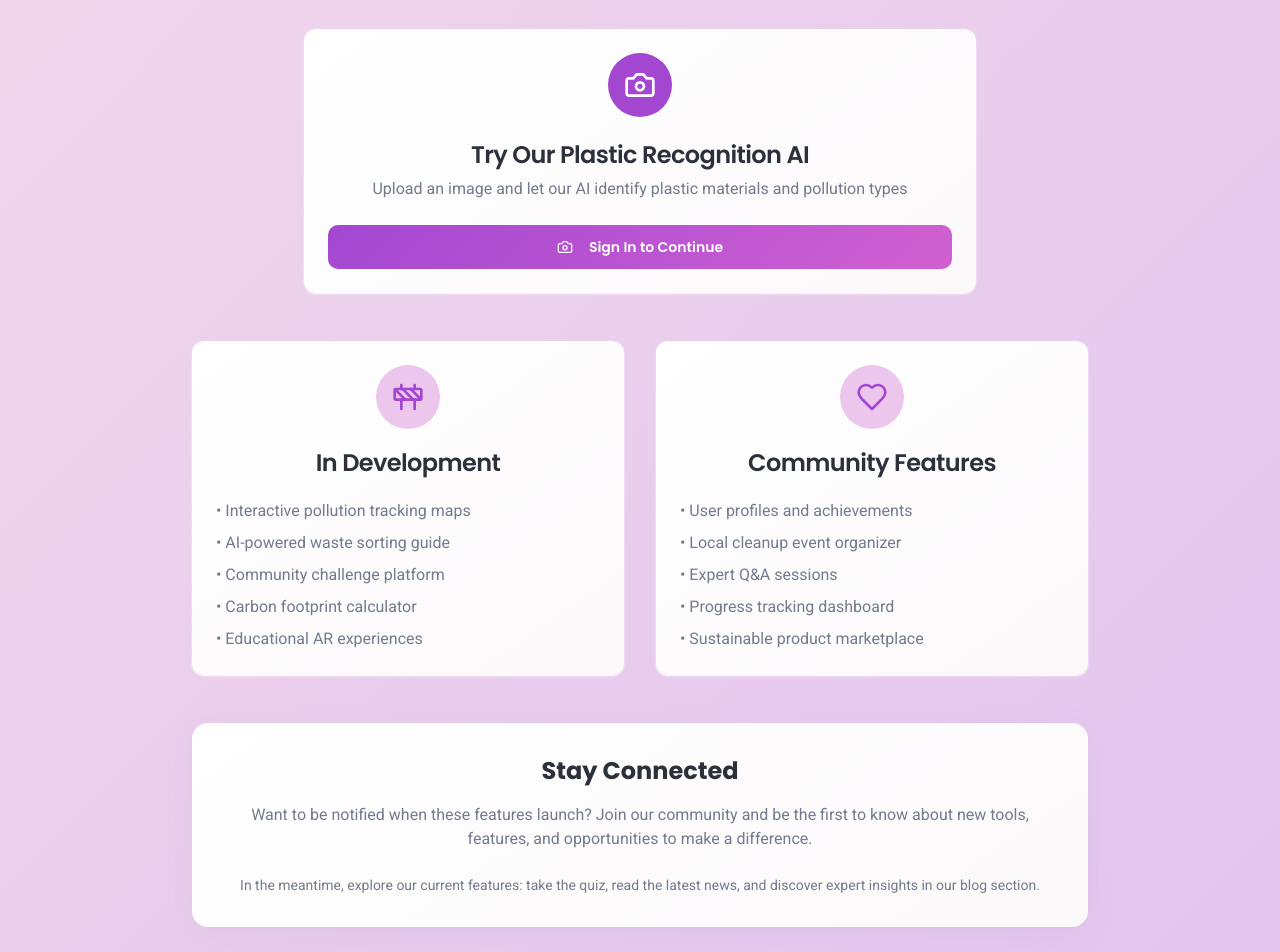
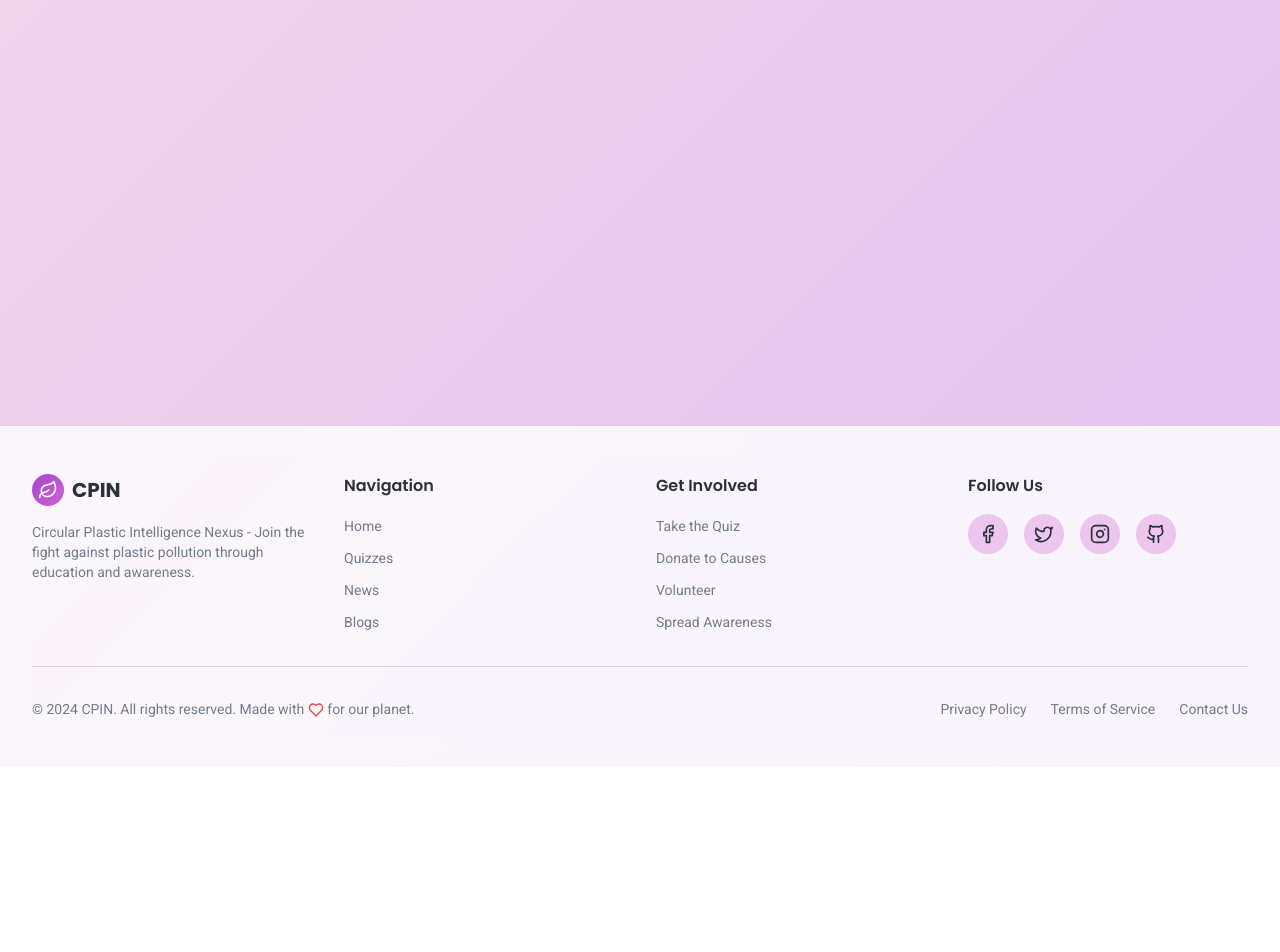
Before and after one commit to Coder-philosopher/cpin-awareness-hub, a React (Vite) app: page /explore in a window 1280 px wide. Shown: the part 440-1392 px from the top of the page. After the commit the page ends 1207 px from the top, so only its background shows below. Built offline with nearby package versions, Linux system fonts and the light colour scheme.

Commit message:
Reverted to commit 8160c0b11cabf74f7904f06f738576633daf006d

```diff
--- a/src/pages/Explore.tsx
+++ b/src/pages/Explore.tsx
@@ -1,262 +1,90 @@
 import React, { useState } from 'react';
-import { Card, CardHeader, CardTitle, CardContent } from '@/components/ui/card';
 import { Button } from '@/components/ui/button';
 import { Input } from '@/components/ui/input';
 import { Label } from '@/components/ui/label';
 import { Dialog, DialogContent, DialogHeader, DialogTitle, DialogTrigger } from '@/components/ui/dialog';
-import { Rocket, Construction, Heart, Camera, Upload, Loader2 } from 'lucide-react';
+import { Loader2, Upload } from 'lucide-react';
 import { toast } from 'sonner';
 
 const Explore = () => {
-  const [isAuthDialogOpen, setIsAuthDialogOpen] = useState(false);
-  const [isImageDialogOpen, setIsImageDialogOpen] = useState(false);
-  const [username, setUsername] = useState('');
-  const [password, setPassword] = useState('');
-  const [isAuthenticated, setIsAuthenticated] = useState(false);
-  const [selectedFile, setSelectedFile] = useState<File | null>(null);
-  const [isLoading, setIsLoading] = useState(false);
-  const [predictionResult, setPredictionResult] = useState<any>(null);
+  const [isAuthOpen, setAuthOpen] = useState(false);
+  const [isImageOpen, setImageOpen] = useState(false);
+  const [auth, setAuth] = useState({ user: '', pass: '' });
+  const [authenticated, setAuthenticated] = useState(false);
+  const [file, setFile] = useState(null);
+  const [loading, setLoading] = useState(false);
+  const [result, setResult] = useState(null);
 
   const handleAuth = () => {
-    if (username === 'admin@cpin' && password === 'admin@cpin') {
-      setIsAuthenticated(true);
-      setIsAuthDialogOpen(false);
-      setIsImageDialogOpen(true);
-      toast.success('Authentication successful!');
-    } else {
-      toast.error('Invalid credentials. Please use correct username and password.');
-    }
-  };
-
-  const handleFileSelect = (event: React.ChangeEvent<HTMLInputElement>) => {
-    const file = event.target.files?.[0];
-    if (file) {
-      setSelectedFile(file);
-      setPredictionResult(null);
-    }
+    if (auth.user === 'admin@cpin' && auth.pass === 'admin@cpin') {
+      setAuthenticated(true);
+      setAuthOpen(false);
+      setImageOpen(true);
+      toast.success('Authenticated!');
+    } else toast.error('Invalid credentials.');
   };
 
   const handlePredict = async () => {
-    if (!selectedFile) {
-      toast.error('Please select an image first');
-      return;
-    }
-
-    setIsLoading(true);
+    if (!file) return toast.error('Select image first.');
+    setLoading(true);
     try {
-      const formData = new FormData();
-      formData.append('image', selectedFile);
-
-      const response = await fetch('https://dgjdxuzikyergbowsie-model139.hf.space/predict/', {
+      const form = new FormData();
+      form.append('image', file);
+      const res = await fetch('https://dgjdxuzikyergbowsie-model139.hf.space/predict', {
         method: 'POST',
-        headers: {
-          'Authorization': 'Bearer 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'
-        },
-        body: formData
+        body: form
       });
-
-      if (!response.ok) {
-        throw new Error('Prediction failed');
-      }
-
-      const result = await response.json();
-      setPredictionResult(result);
-      toast.success('Plastic recognition completed!');
-    } catch (error) {
-      toast.error('Failed to analyze image. Please try again.');
-      console.error('Prediction error:', error);
+      if (!res.ok) throw new Error(await res.text());
+      const json = await res.json();
+      setResult(json);
+      toast.success('Analysis complete!');
+    } catch {
+      toast.error('Failed to analyze image.');
     } finally {
-      setIsLoading(false);
+      setLoading(false);
     }
   };
 
   return (
-    <div className="min-h-screen py-20 px-4 sm:px-6 lg:px-8">
-      <div className="max-w-4xl mx-auto text-center">
-        <div className="mb-12">
-          <div className="w-24 h-24 bg-button-gradient rounded-full flex items-center justify-center mx-auto mb-6 shadow-card animate-float">
-            <Rocket className="w-12 h-12 text-white" />
-          </div>
-          <h1 className="text-4xl md:text-5xl font-heading font-bold text-foreground mb-6">
-            Advanced Features Coming Soon!
-          </h1>
-          <p className="text-lg text-muted-foreground max-w-2xl mx-auto">
-            We're working hard to bring you exciting new features that will enhance your
-            experience with CPIN and help make an even bigger impact in the fight against plastic pollution.
-          </p>
-        </div>
-
-        {/* Plastic Recognition Feature */}
-        <div className="mb-12">
-          <Card className="bg-card-gradient shadow-card border-0 max-w-2xl mx-auto">
-            <CardHeader>
-              <div className="w-16 h-16 bg-primary rounded-full flex items-center justify-center mx-auto mb-4">
-                <Camera className="w-8 h-8 text-white" />
-              </div>
-              <CardTitle className="font-heading text-2xl">Try Our Plastic Recognition AI</CardTitle>
-              <p className="text-muted-foreground">
-                Upload an image and let our AI identify plastic materials and pollution types
-              </p>
-            </CardHeader>
-            <CardContent>
-              <Dialog open={isAuthDialogOpen} onOpenChange={setIsAuthDialogOpen}>
+    <div className="min-h-screen px-4 py-20 flex justify-center">
+      <Dialog open={isAuthOpen} onOpenChange={setAuthOpen}>
         <DialogTrigger asChild>
-                  <Button
-                    variant="hero"
-                    size="lg"
-                    className="w-full"
-                    onClick={() => {
-                      if (isAuthenticated) {
-                        setIsImageDialogOpen(true);
-                      } else {
-                        setIsAuthDialogOpen(true);
-                      }
-                    }}
-                  >
-                    <Camera className="w-5 h-5 mr-2" />
-                    {isAuthenticated ? 'Upload Image' : 'Sign In to Continue'}
+          <Button onClick={() => authenticated ? setImageOpen(true) : setAuthOpen(true)}>
+            Upload Image
           </Button>
         </DialogTrigger>
-                <DialogContent className="sm:max-w-md">
+        <DialogContent>
           <DialogHeader>
-                    <DialogTitle>Sign In Required</DialogTitle>
+            <DialogTitle>Sign In</DialogTitle>
           </DialogHeader>
           <div className="space-y-4">
-                    <div>
-                      <Label htmlFor="username">Username</Label>
-                      <Input
-                        id="username"
-                        placeholder="Enter username"
-                        value={username}
-                        onChange={(e) => setUsername(e.target.value)}
-                      />
-                    </div>
-                    <div>
-                      <Label htmlFor="password">Password</Label>
-                      <Input
-                        id="password"
-                        type="password"
-                        placeholder="Enter password"
-                        value={password}
-                        onChange={(e) => setPassword(e.target.value)}
-                      />
-                    </div>
-                    <Button onClick={handleAuth} className="w-full">
-                      Sign In
-                    </Button>
+            <Label>Username</Label>
+            <Input value={auth.user} onChange={e => setAuth({ ...auth, user: e.target.value })} />
+            <Label>Password</Label>
+            <Input type="password" value={auth.pass} onChange={e => setAuth({ ...auth, pass: e.target.value })} />
+            <Button onClick={handleAuth}>Sign In</Button>
           </div>
         </DialogContent>
       </Dialog>
 
-              {/* Image Upload Dialog */}
-              <Dialog open={isImageDialogOpen} onOpenChange={setIsImageDialogOpen}>
-                <DialogContent className="sm:max-w-lg">
+      <Dialog open={isImageOpen} onOpenChange={setImageOpen}>
+        <DialogContent>
           <DialogHeader>
             <DialogTitle>Plastic Recognition AI</DialogTitle>
           </DialogHeader>
           <div className="space-y-4">
-                    <div>
-                      <Label htmlFor="image-upload">Select Image</Label>
-                      <Input
-                        id="image-upload"
-                        type="file"
-                        accept="image/*"
-                        onChange={handleFileSelect}
-                        className="cursor-pointer"
-                      />
-                    </div>
-
-                    {selectedFile && (
-                      <div className="text-sm text-muted-foreground">
-                        Selected: {selectedFile.name}
-                      </div>
-                    )}
-
-                    <Button
-                      onClick={handlePredict}
-                      disabled={!selectedFile || isLoading}
-                      className="w-full"
-                    >
-                      {isLoading ? (
-                        <>
-                          <Loader2 className="w-4 h-4 mr-2 animate-spin" />
-                          Analyzing...
-                        </>
-                      ) : (
-                        <>
-                          <Upload className="w-4 h-4 mr-2" />
-                          Analyze Image
-                        </>
-                      )}
+            <Label>Select Image</Label>
+            <Input type="file" accept="image/*" onChange={e => setFile(e.target.files?.[0])} />
+            <Button onClick={handlePredict} disabled={!file || loading}>
+              {loading ? <Loader2 className="animate-spin" /> : <Upload />}
+              {loading ? 'Analyzing...' : 'Analyze Image'}
             </Button>
-
-                    {predictionResult && (
-                      <div className="mt-4 p-4 bg-accent/10 rounded-lg">
-                        <h4 className="font-semibold mb-2">Analysis Result:</h4>
-                        <pre className="text-sm whitespace-pre-wrap">
-                          {JSON.stringify(predictionResult, null, 2)}
-                        </pre>
-                      </div>
+            {result && (
+              <pre className="mt-4">{JSON.stringify(result, null, 2)}</pre>
             )}
           </div>
         </DialogContent>
       </Dialog>
-            </CardContent>
-          </Card>
-        </div>
-
-        <div className="grid grid-cols-1 md:grid-cols-2 gap-8 mb-12">
-          <Card className="bg-card-gradient shadow-card border-0">
-            <CardHeader>
-              <div className="w-16 h-16 bg-accent rounded-full flex items-center justify-center mx-auto mb-4">
-                <Construction className="w-8 h-8 text-primary" />
-              </div>
-              <CardTitle className="font-heading">In Development</CardTitle>
-            </CardHeader>
-            <CardContent>
-              <ul className="text-left text-muted-foreground space-y-2">
-                <li>• Interactive pollution tracking maps</li>
-                <li>• AI-powered waste sorting guide</li>
-                <li>• Community challenge platform</li>
-                <li>• Carbon footprint calculator</li>
-                <li>• Educational AR experiences</li>
-              </ul>
-            </CardContent>
-          </Card>
-
-          <Card className="bg-card-gradient shadow-card border-0">
-            <CardHeader>
-              <div className="w-16 h-16 bg-accent rounded-full flex items-center justify-center mx-auto mb-4">
-                <Heart className="w-8 h-8 text-primary" />
-              </div>
-              <CardTitle className="font-heading">Community Features</CardTitle>
-            </CardHeader>
-            <CardContent>
-              <ul className="text-left text-muted-foreground space-y-2">
-                <li>• User profiles and achievements</li>
-                <li>• Local cleanup event organizer</li>
-                <li>• Expert Q&A sessions</li>
-                <li>• Progress tracking dashboard</li>
-                <li>• Sustainable product marketplace</li>
-              </ul>
-            </CardContent>
-          </Card>
-        </div>
-
-        <div className="bg-card-gradient rounded-2xl p-8 shadow-card">
-          <h2 className="text-2xl font-heading font-bold text-foreground mb-4">
-            Stay Connected
-          </h2>
-          <p className="text-muted-foreground mb-6">
-            Want to be notified when these features launch? Join our community and be the first to know
-            about new tools, features, and opportunities to make a difference.
-          </p>
-          <p className="text-sm text-muted-foreground">
-            In the meantime, explore our current features: take the quiz, read the latest news,
-            and discover expert insights in our blog section.
-          </p>
-        </div>
-      </div>
     </div>
   );
 };
```
Lines whose indentation alone changed are shown as unchanged.
